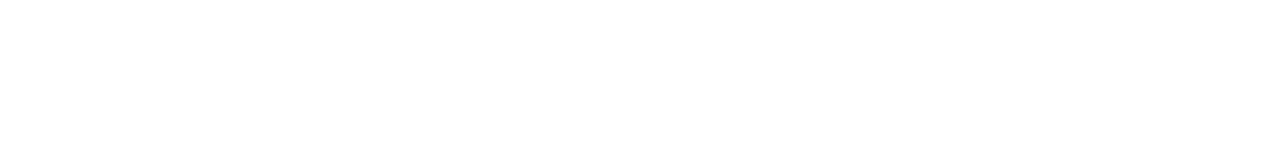
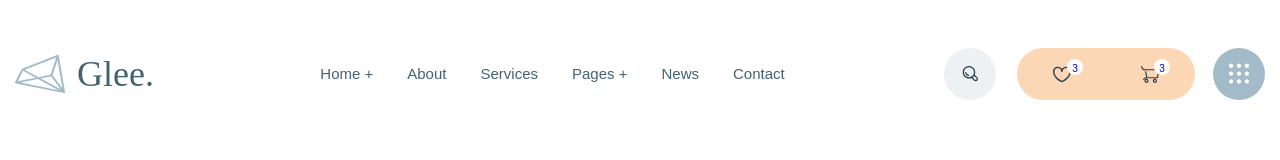
Before and after one commit to motos5/glee, a website: page app/index.html in a window 1280 px wide. Drawn offline with nearby package versions, Linux system fonts and the light colour scheme; files that its build step writes are made by us from their sources.

Commit message:
add header

```diff
--- a/app/index.html
+++ b/app/index.html
@@ -4,11 +4,59 @@
 		<meta charset="UTF-8" />
 		<meta http-equiv="X-UA-Compatible" content="IE=edge" />
 		<meta name="viewport" content="width=device-width, initial-scale=1.0" />
-		<title>Document</title>
+		<title>GLEE | Home</title>
 		<link rel="stylesheet" href="css/style.min.css" />
 	</head>
 	<body>
-
+		<header class="header">
+			<div class="container">
+				<div class="header__inner">
+					<a class="logo" href="#">
+						<img class="logo__img" src="images/logo.svg" alt="logo">
+					</a>
+					<nav class="menu">
+						<ul class="menu__list">
+							<li class="menu__list-item">
+								<a class="menu__list-link" href="#">Home +</a>
+							</li>
+							<li class="menu__list-item">
+								<a class="menu__list-link" href="#">About</a>
+							</li>
+							<li class="menu__list-item">
+								<a class="menu__list-link" href="#">Services</a>
+							</li>
+							<li class="menu__list-item">
+								<a class="menu__list-link" href="#">Pages +</a>
+							</li>
+							<li class="menu__list-item">
+								<a class="menu__list-link" href="#">News</a>
+							</li>
+							<li class="menu__list-item">
+								<a class="menu__list-link" href="#">Contact</a>
+							</li>
+						</ul>
+					</nav>
+					<d class="user-nav">
+							<a class="user-nav__circleBg" href="#">
+								<img class="user-nav__circleBg-img" src="images/icons/search-icon.svg" alt="search icon">
+							</a>
+							<div class="user-nav__ovalBg">
+								<a class="user-nav__ovalBg-icon" href="#">
+									<img class="user-nav__ovalBg-img" src="images/icons/heart-icon.svg" alt="liked icon">
+									<span class="user-nav__num-heart">3</span>
+								</a>
+								<a class="user-nav__ovalBg-icon" href="#">
+									<img class="user-nav__ovalBg-img" src="images/icons/cars-icon.svg" alt="cars icon">
+									<span class="user-nav__num-cars">3</span>
+								</a>
+							</div>
+						<a class="user-nav__button" href="#">
+							<img class="user-nav__button-img" src="images/icons/button-menu.svg" alt="menu button">
+						</a>
+					</div>
+				</div>
+			</div>
+		</header>
 		<script src="js/main.min.js"></script>
 	</body>
 </html>
--- a/app/scss/_fonts.scss
+++ b/app/scss/_fonts.scss
@@ -0,0 +1,49 @@
+@font-face {
+	font-family: 'Rubik-Regular', sans-serif;
+	font-weight: 400;
+	font-style: normal;
+	src: local('Rubik-Regular'),
+		url('../fonts/Rubik-Regular.woff2') format('woff2'),
+		url('../fonts/Rubik-Regular.woff') format('woff');
+	font-display: swap;
+}
+
+@font-face {
+	font-family: 'Rubik-Medium', sans-serif;
+	font-weight: 500;
+	font-style: normal;
+	src: local('Rubik-Medium'),
+		url('../fonts/Rubik-Medium.woff2') format('woff2'),
+		url('../fonts/Rubik-Medium.woff') format('woff');
+	font-display: swap;
+}
+
+@font-face {
+	font-family: 'DMSans-Regular', sans-serif;
+	font-weight: 400;
+	font-style: normal;
+	src: local('DMSans-Regular'),
+		url('../fonts/DMSans-Regular.woff2') format('woff2'),
+		url('../fonts/DMSans-Regular.woff') format('woff');
+	font-display: swap;
+}
+
+@font-face {
+	font-family: 'DMSans-Medium', sans-serif;
+	font-weight: 500;
+	font-style: normal;
+	src: local('DMSans-Medium'),
+		url('../fonts/Rubik-Medium.woff2') format('woff2'),
+		url('../fonts/Rubik-Medium.woff') format('woff');
+	font-display: swap;
+}
+
+@font-face {
+	font-family: 'DMSans-Bold', sans-serif;
+	font-weight: 700;
+	font-style: normal;
+	src: local('DMSans-Bold'),
+		url('../fonts/DMSans-Bold.woff2') format('woff2'),
+		url('../fonts/DMSans-Bold.woff') format('woff');
+	font-display: swap;
+}
--- a/app/scss/_global.scss
+++ b/app/scss/_global.scss
@@ -1 +1,12 @@
-body {}
+body {
+    color: $fd585858;
+	@extend %dmsans-400;
+	font-size: 16px;
+	line-height: 30px;
+}
+
+.container {
+	max-width: 1750px;
+	margin: 0 auto;
+	padding: 0 15px;
+}
--- a/app/scss/_vars.scss
+++ b/app/scss/_vars.scss
@@ -0,0 +1,32 @@
+// Fonts colors
+$fd585858: #585858;
+$f436372: #436372;
+$f243f4d: #243f4d;
+
+// General colors
+$cwfff: #fff;
+
+%rubik-400 {
+	font-family: 'Rubik-Regular', sans-serif;
+	font-weight: 400;
+}
+
+%rubik-500 {
+	font-family: 'Rubik-Medium', sans-serif;
+	font-weight: 500;
+}
+
+%dmsans-400 {
+	font-family: 'DMSans-Regular', sans-serif;
+	font-weight: 400;
+}
+
+%dmsans-500 {
+	font-family: 'DMSans-Medium', sans-serif;
+	font-weight: 500;
+}
+
+%dmsans-700 {
+	font-family: 'DMSans-Bold', sans-serif;
+	font-weight: 700;
+}
--- a/app/scss/style.scss
+++ b/app/scss/style.scss
@@ -3,6 +3,99 @@
 @import 'reset';
 @import 'global';
 
+.header{
+    &__inner{
+        background-color: $cwfff;
+        display: flex;
+        justify-content: space-between;
+		align-items: center;
+        padding: 48px 0 45px;
+    }
+}
+
+.menu{
+    &__list{
+        display: flex;
+    }
+    &__list-item + .menu__list-item {
+        padding-left: 34px;
+    }
+    &__list-link{
+        color: $f436372;
+        font-size: 15px;
+        line-height: 1;
+        @extend %rubik-500;
+
+    }
+}
+
+.user-nav{
+    display: flex;
+    &__circleBg{
+        width: 52px;
+        height: 52px;
+        background-color: transparentize(#a3bbc8, .8);
+        border-radius: 50%;
+        position: relative;
+    }
+    &__circleBg-img{
+        position: absolute;
+        top: 18px;
+        left: 18px;
+    }
+    &__ovalBg{
+        display: flex;
+        justify-content: space-around;
+        align-items: center;
+        width: 178px;
+        height: 52px;
+        background-color: #fcd7b6;
+        border-radius: 52px;
+        margin-left: 21px;
+        position: relative;
+        text-align: center;
+        line-height: 20px;
+        font-size: 10px;
+        color: $f243f4d;
+    }
+    &__ovalBg-img{
+        padding: 16px;
+    }
+    &__num-heart{
+        position: absolute;
+        width: 16px;
+        height: 16px;
+        background-color: $cwfff;
+        border-radius: 50%;
+        top: 11px;
+        left: 50px;
+        // text-align: center;
+        // line-height: 20px;
+    }
+    &__num-cars{
+        position: absolute;
+        width: 16px;
+        height: 16px;
+        background-color: $cwfff;
+        border-radius: 50%;
+        top: 11px;
+        left: 137px;
+
+    }
+    &__button{
+        width: 52px;
+        height: 52px;
+        background-color: #a3bbc8;
+        border-radius: 50%;
+        margin-left: 18px;
+        position: relative;
+    }
+    &__button-img{
+        position: absolute;
+        top: 15px;
+        left: 16px;
+    }
+}
 
 
 
```
Also changed, not shown: app/fonts/DMSans-Bold.woff (added), app/fonts/DMSans-Bold.woff2 (added), app/fonts/DMSans-Medium.woff (added), app/fonts/DMSans-Medium.woff2 (added), app/fonts/DMSans-Regular.woff (added), app/fonts/DMSans-Regular.woff2 (added), app/fonts/Rubik-Medium.woff (added), app/fonts/Rubik-Medium.woff2 (added), app/fonts/Rubik-Regular.woff (added), app/fonts/Rubik-Regular.woff2 (added), app/images/icons/button-menu.svg (added), app/images/icons/cars-icon.svg (added), app/images/icons/heart-icon.svg (added), app/images/icons/search-icon.svg (added), 2 more files.
